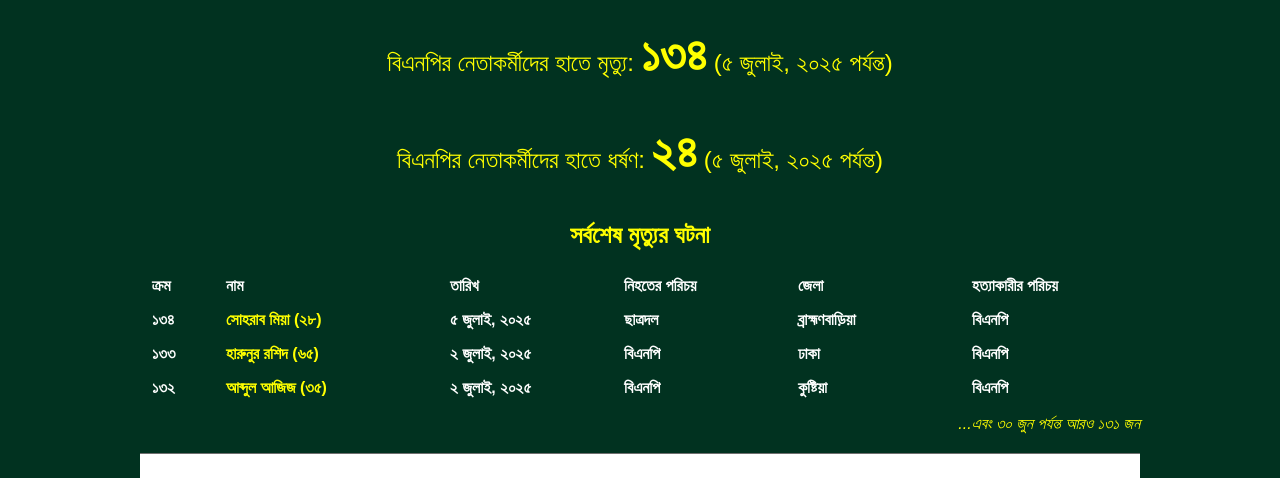
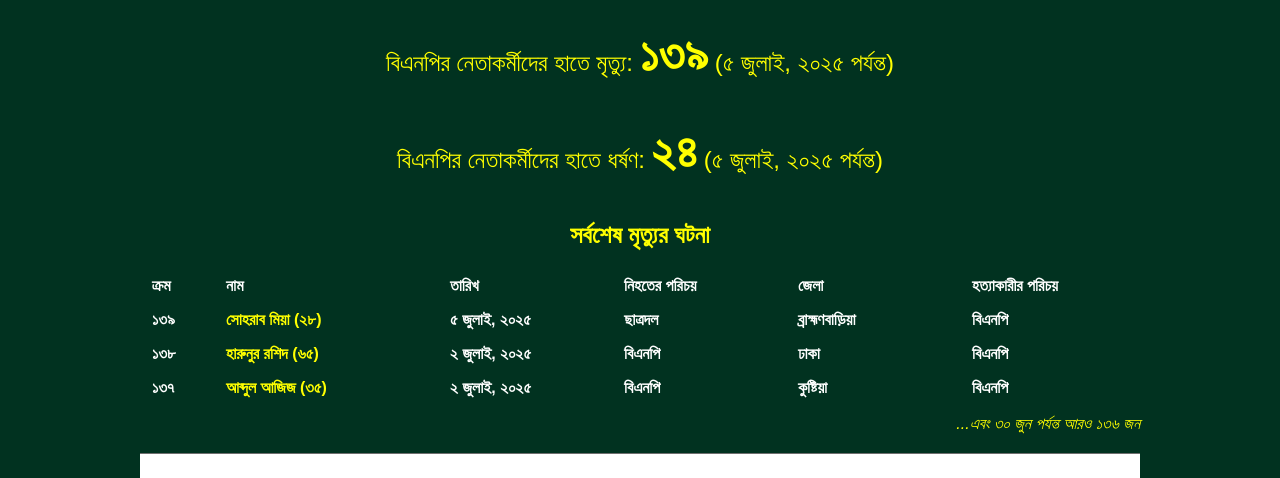
Before and after one commit to i-akib/new-bd-old-bnp, a plain HTML site: page index.html in a window 1280 px wide. Shown: the part 454-932 px from the top of the page. Drawn offline with Linux system fonts and the light colour scheme.

Commit message:
Update index.html

```diff
--- a/index.html
+++ b/index.html
@@ -234,15 +234,15 @@
       </tr>
      </thead>
         <tr>
-        <td>১৩৪</td> <td><a href="https://www.prothomalo.com/bangladesh/district/g15mer21s8" target="_blank">সোহরাব মিয়া (২৮)</a></td>
+        <td>১৩৯</td> <td><a href="https://www.prothomalo.com/bangladesh/district/g15mer21s8" target="_blank">সোহরাব মিয়া (২৮)</a></td>
           <td>৫ জুলাই, ২০২৫ </td> <td>ছাত্রদল</td> <td>ব্রাহ্মণবাড়িয়া</td> <td>বিএনপি</td>
       </tr>
          <tr>
-        <td>১৩৩</td> <td><a href="https://www.jugantor.com/country-news/974387" target="_blank">হারুনুর রশিদ (৬৫)</a></td>
+        <td>১৩৮</td> <td><a href="https://www.jugantor.com/country-news/974387" target="_blank">হারুনুর রশিদ (৬৫)</a></td>
           <td>২ জুলাই, ২০২৫ </td> <td>বিএনপি</td> <td>ঢাকা</td> <td>বিএনপি</td>
       </tr>
      <tr>
-        <td>১৩২</td> <td><a href="https://www.dhakapost.com/country/376926" target="_blank">আব্দুল আজিজ (৩৫)</a></td>
+        <td>১৩৭</td> <td><a href="https://www.dhakapost.com/country/376926" target="_blank">আব্দুল আজিজ (৩৫)</a></td>
           <td>২ জুলাই, ২০২৫ </td> <td>বিএনপি</td> <td>কুষ্টিয়া</td> <td>বিএনপি</td>
       </tr>
 
@@ -250,7 +250,7 @@
 
     <div class="table-footer">
   <a href="https://docs.google.com/spreadsheets/d/1n7Go1BwYl25wRl1ePPDsRpC5g28n1lWUAhrtZmCTXwo/edit?gid=1908300734#gid=1908300734" target="_blank">
-      ...এবং ৩০ জুন পর্যন্ত আরও ১৩১ জন </a>
+      ...এবং ৩০ জুন পর্যন্ত আরও ১৩৬ জন </a>
     </div>
 
 
@@ -287,7 +287,7 @@
         }, stepTime);
     }
 
-    animateCounter("counter", 0, 134, 2000, "");
+    animateCounter("counter", 0, 139, 2000, "");
     animateCounter("counter2", 0, 24, 2000, "");
 </script>
 
```
